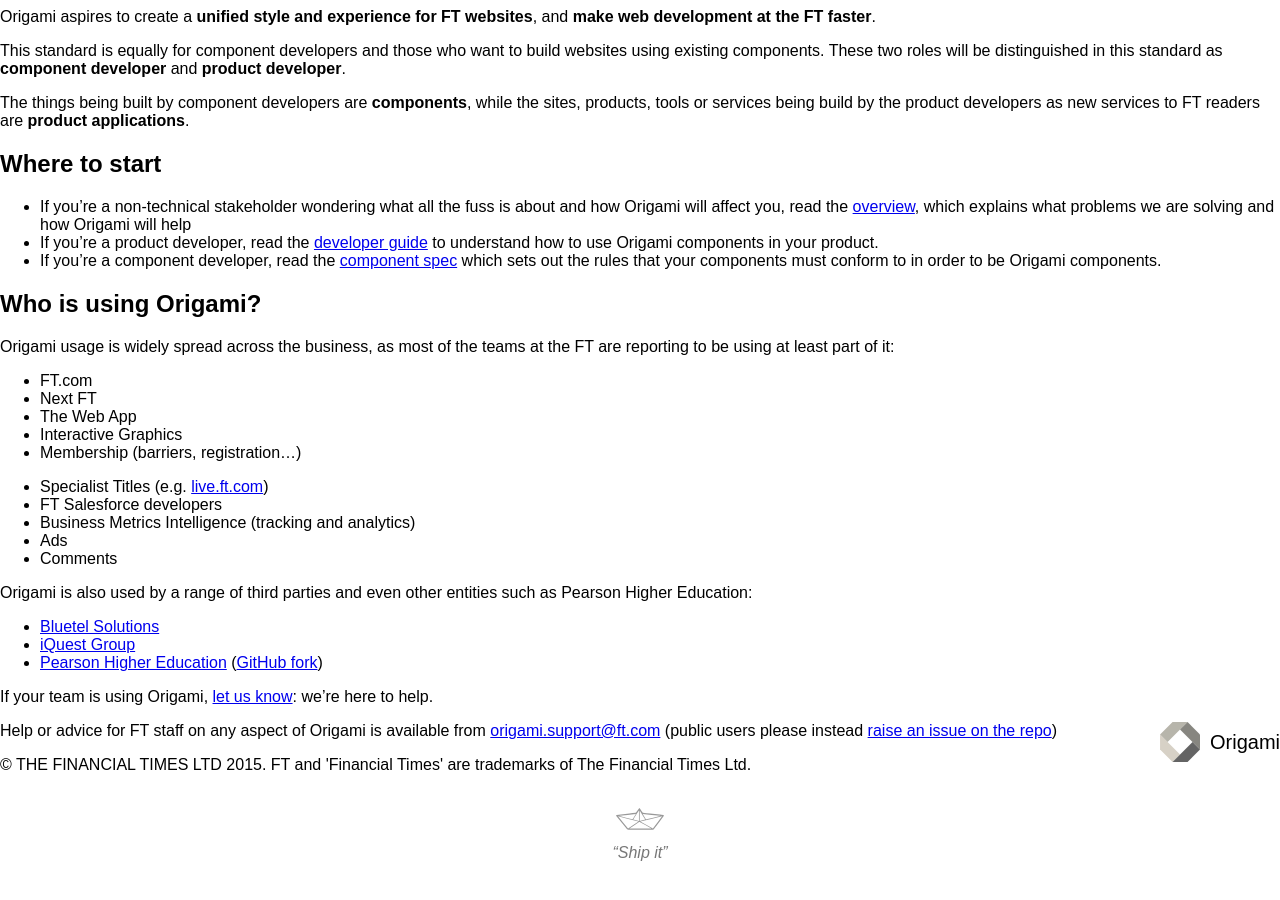
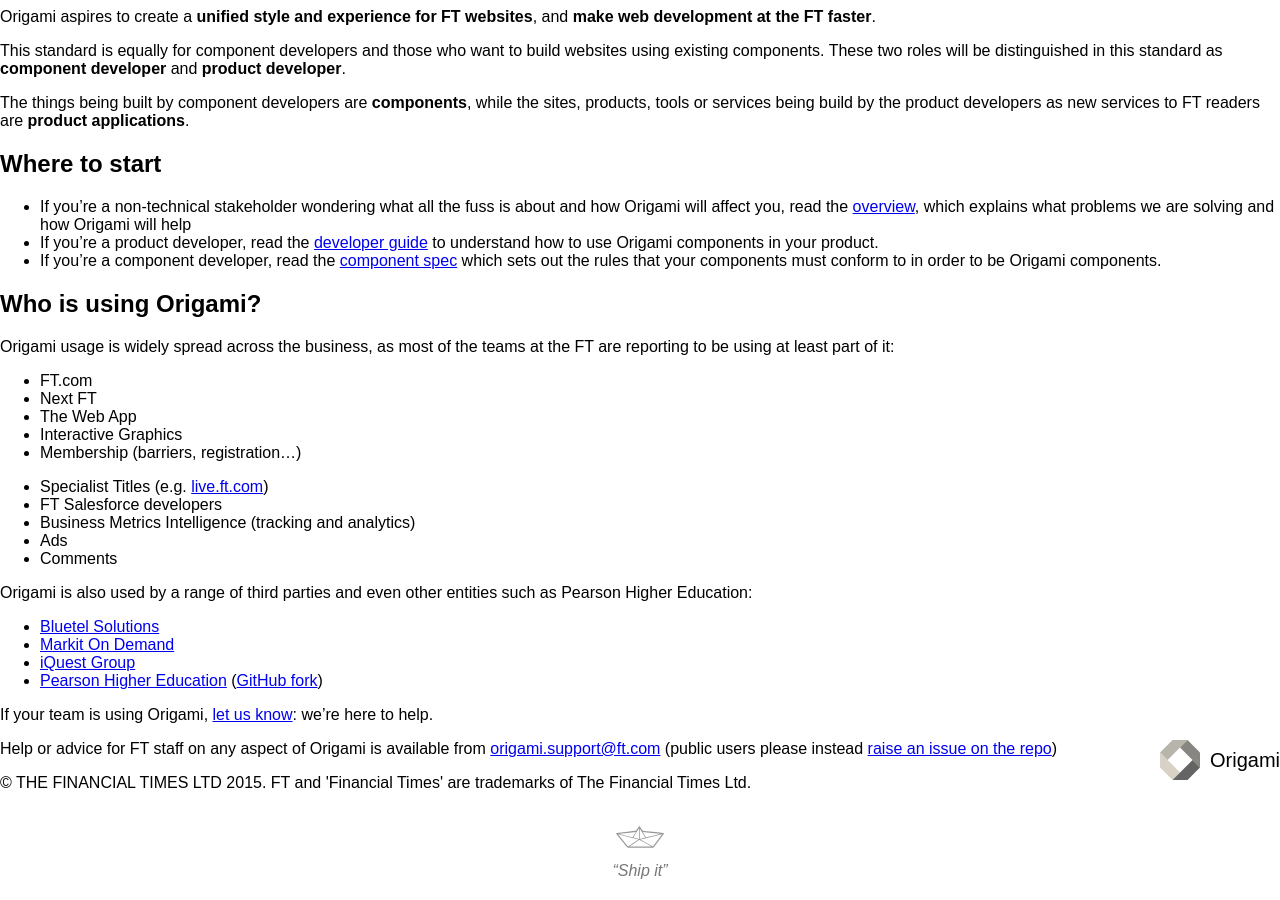
Before and after one commit to Financial-Times/ft-origami, a Jekyll site: the page built from index.md, in a window 1280 px wide and 900 px high, scrolled down 1330 px. Built offline with Jekyll 4.4.1, drawn with Linux system fonts in a browser that asks for light colours; nearby versions of some CDN libraries; comment, search, counter and statistics services are not loaded; a style sheet for code colours, icons or effects is not loaded.

Commit message:
Add Markit On Demand to Origami users

```diff
--- a/index.md
+++ b/index.md
@@ -46,6 +46,7 @@ Origami usage is widely spread across the business, as most of the teams at the
 Origami is also used by a range of third parties and even other entities such as Pearson Higher Education:
 
 - [Bluetel Solutions](http://www.bluetel.co.uk/)
+- [Markit On Demand](http://www.markit.com/)
 - [iQuest Group](http://www.iquestgroup.com/en/)
 - [Pearson Higher Education](http://home.pearsonhighered.com/) ([GitHub fork](https://github.com/PearsonEducation/he-origami))
 
```
